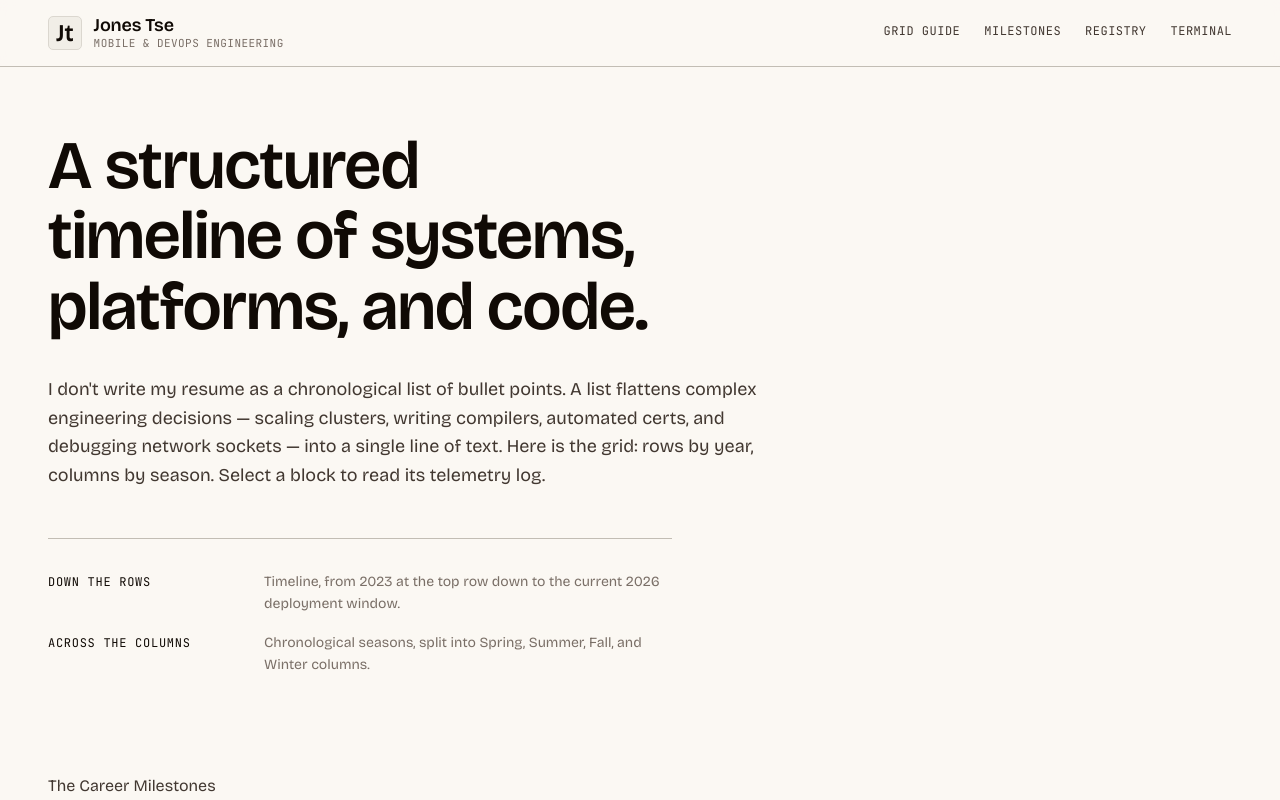
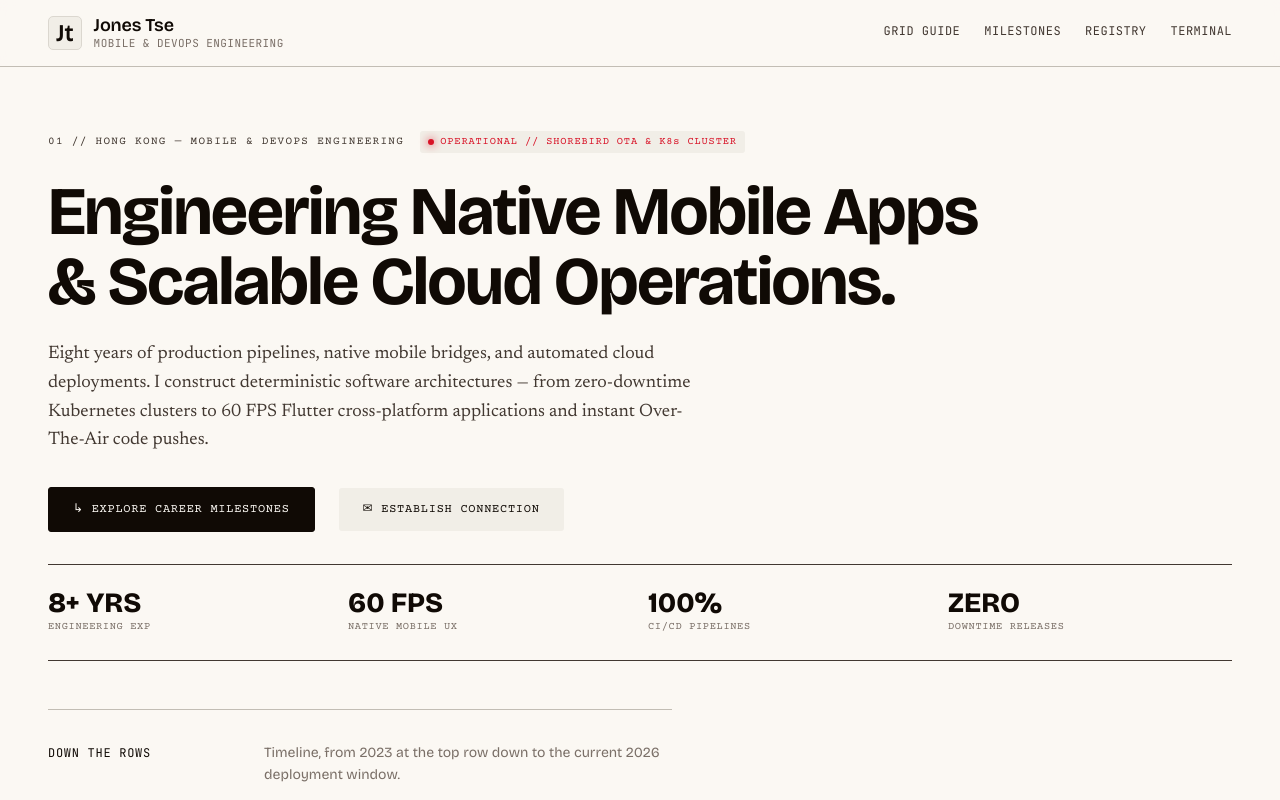
Before and after one commit to chunghei0116/portfolio-website, a Next.js app: page / in a window 1280 px wide. Shown: the top 800 px of the page. Built offline with nearby package versions, Linux system fonts and the light colour scheme.

Commit message:
feat: redesign landing home hero into Hallmark Light Editorial Marquee & Stat-Led Hero

```diff
--- a/src/app/globals.css
+++ b/src/app/globals.css
@@ -259,22 +259,51 @@
   padding: var(--space-2xl) var(--space-lg) var(--space-3xl);
 }
 
-.eyebrow {
-  font-family: var(--font-mono);
-  font-size: var(--text-xs);
-  letter-spacing: 0.16em;
+.hero-badge-row {
+  display: flex;
+  flex-wrap: wrap;
+  align-items: center;
+  gap: var(--space-sm);
+  margin-bottom: var(--space-md);
+}
+
+.hero-eyebrow {
+  font-family: var(--font-typewriter), "Courier Prime", monospace;
+  font-size: var(--text-2xs);
+  letter-spacing: 0.12em;
   text-transform: uppercase;
+  color: var(--color-ink-2);
+}
+
+.hero-status-pill {
+  display: inline-flex;
+  align-items: center;
+  gap: 6px;
+  font-family: var(--font-typewriter), "Courier Prime", monospace;
+  font-size: 0.65rem;
+  letter-spacing: 0.08em;
+  padding: 3px 8px;
+  background: var(--color-paper-2);
+  border: 1px solid var(--color-hairline);
   color: var(--color-accent);
-  margin-bottom: var(--space-md);
+  border-radius: var(--radius-xs);
+}
+
+.hero-status-dot {
+  width: 6px;
+  height: 6px;
+  border-radius: 50%;
+  background-color: var(--color-accent);
+  box-shadow: 0 0 8px var(--color-accent);
 }
 
 .intro__title {
   font-family: var(--font-display);
-  font-weight: 600;
-  font-size: var(--text-3xl);
-  line-height: var(--lh-tight);
-  letter-spacing: -0.018em;
-  max-width: 20ch;
+  font-weight: 700;
+  font-size: clamp(2.2rem, 5.5vw, 4.25rem);
+  line-height: 1.02;
+  letter-spacing: -0.025em;
+  max-width: 24ch;
   overflow-wrap: anywhere;
   min-width: 0;
   text-wrap: balance;
@@ -282,11 +311,84 @@
 }
 
 .intro__lede {
-  margin-top: var(--space-lg);
+  margin-top: var(--space-md);
   max-width: var(--maxw-prose);
   font-size: var(--text-md);
   color: var(--color-ink-2);
   line-height: var(--lh-body);
+}
+
+.hero-actions {
+  display: flex;
+  flex-wrap: wrap;
+  gap: var(--space-md);
+  align-items: center;
+}
+
+.btn-hero-primary {
+  display: inline-flex;
+  align-items: center;
+  padding: var(--space-xs) var(--space-md);
+  background: var(--color-ink);
+  color: var(--color-paper);
+  font-family: var(--font-typewriter), "Courier Prime", monospace;
+  font-size: var(--text-xs);
+  letter-spacing: 0.06em;
+  text-decoration: none;
+  text-transform: uppercase;
+  border-radius: var(--radius-xs);
+  border: 1px solid var(--color-ink);
+  transition: transform var(--dur) var(--ease-out), background-color var(--dur) var(--ease-out);
+}
+
+.btn-hero-primary:hover {
+  background: var(--color-accent);
+  border-color: var(--color-accent);
+  color: #ffffff;
+  transform: translateY(-1px);
+}
+
+.btn-hero-secondary {
+  display: inline-flex;
+  align-items: center;
+  padding: var(--space-xs) var(--space-md);
+  background: var(--color-paper-2);
+  color: var(--color-ink);
+  font-family: var(--font-typewriter), "Courier Prime", monospace;
+  font-size: var(--text-xs);
+  letter-spacing: 0.06em;
+  text-decoration: none;
+  text-transform: uppercase;
+  border-radius: var(--radius-xs);
+  border: 1px solid var(--color-hairline);
+  transition: border-color var(--dur) var(--ease-out), transform var(--dur) var(--ease-out);
+}
+
+.btn-hero-secondary:hover {
+  border-color: var(--color-accent);
+  color: var(--color-accent);
+  transform: translateY(-1px);
+}
+
+.stat-card {
+  display: flex;
+  flex-direction: column;
+  gap: 2px;
+}
+
+.stat-val {
+  font-family: var(--font-display);
+  font-size: var(--text-xl);
+  font-weight: 800;
+  color: var(--color-ink);
+  line-height: 1;
+}
+
+.stat-label {
+  font-family: var(--font-typewriter), "Courier Prime", monospace;
+  font-size: 0.65rem;
+  letter-spacing: 0.06em;
+  color: var(--color-muted);
 }
 
 .axes {
--- a/src/app/page.tsx
+++ b/src/app/page.tsx
@@ -81,15 +81,55 @@ export default function Home() {
       </header>
 
       <main id="main">
-        {/* Intro */}
-        <section className="intro" aria-labelledby="intro-title">
-          <h1 className="intro__title" id="intro-title">
-            A structured timeline of systems, platforms, and code.
+        {/* Hallmark Light Editorial Hero Section */}
+        <section className="intro hero-section" aria-labelledby="intro-title">
+          <div className="hero-badge-row mb-4">
+            <span className="hero-eyebrow font-typewriter">01 // HONG KONG — MOBILE &amp; DEVOPS ENGINEERING</span>
+            <span className="hero-status-pill font-typewriter">
+              <span className="hero-status-dot" aria-hidden="true" />
+              OPERATIONAL // SHOREBIRD OTA &amp; K8s CLUSTER
+            </span>
+          </div>
+
+          <h1 className="intro__title font-display" id="intro-title">
+            Engineering Native Mobile Apps &amp; Scalable Cloud Operations.
           </h1>
-          <p className="intro__lede">
-            I don't write my resume as a chronological list of bullet points. A list flattens complex engineering decisions — scaling clusters, writing compilers, automated certs, and debugging network sockets — into a single line of text. Here is the grid: rows by year, columns by season. Select a block to read its telemetry log.
+
+          <p className="intro__lede font-serif">
+            Eight years of production pipelines, native mobile bridges, and automated cloud deployments. I construct deterministic software architectures — from zero-downtime Kubernetes clusters to 60 FPS Flutter cross-platform applications and instant Over-The-Air code pushes.
           </p>
 
+          {/* Action Row */}
+          <div className="hero-actions my-8">
+            <a href="#table" className="btn-hero-primary font-typewriter">
+              <span>↳ EXPLORE CAREER MILESTONES</span>
+            </a>
+            <a href="#contact" className="btn-hero-secondary font-typewriter">
+              <span>✉ ESTABLISH CONNECTION</span>
+            </a>
+          </div>
+
+          {/* Micro Stat Proof Bar */}
+          <div className="hero-stats-bar grid grid-cols-2 sm:grid-cols-4 gap-4 py-6 border-y border-hairline my-8">
+            <div className="stat-card">
+              <span className="stat-val font-display">8+ YRS</span>
+              <span className="stat-label font-typewriter">ENGINEERING EXP</span>
+            </div>
+            <div className="stat-card">
+              <span className="stat-val font-display">60 FPS</span>
+              <span className="stat-label font-typewriter">NATIVE MOBILE UX</span>
+            </div>
+            <div className="stat-card">
+              <span className="stat-val font-display">100%</span>
+              <span className="stat-label font-typewriter">CI/CD PIPELINES</span>
+            </div>
+            <div className="stat-card">
+              <span className="stat-val font-display">ZERO</span>
+              <span className="stat-label font-typewriter">DOWNTIME RELEASES</span>
+            </div>
+          </div>
+
+          {/* Grid Axes Guide */}
           <dl className="axes" aria-label="How the table is arranged">
             <div className="axes__row">
               <dt>Down the rows</dt>
```
